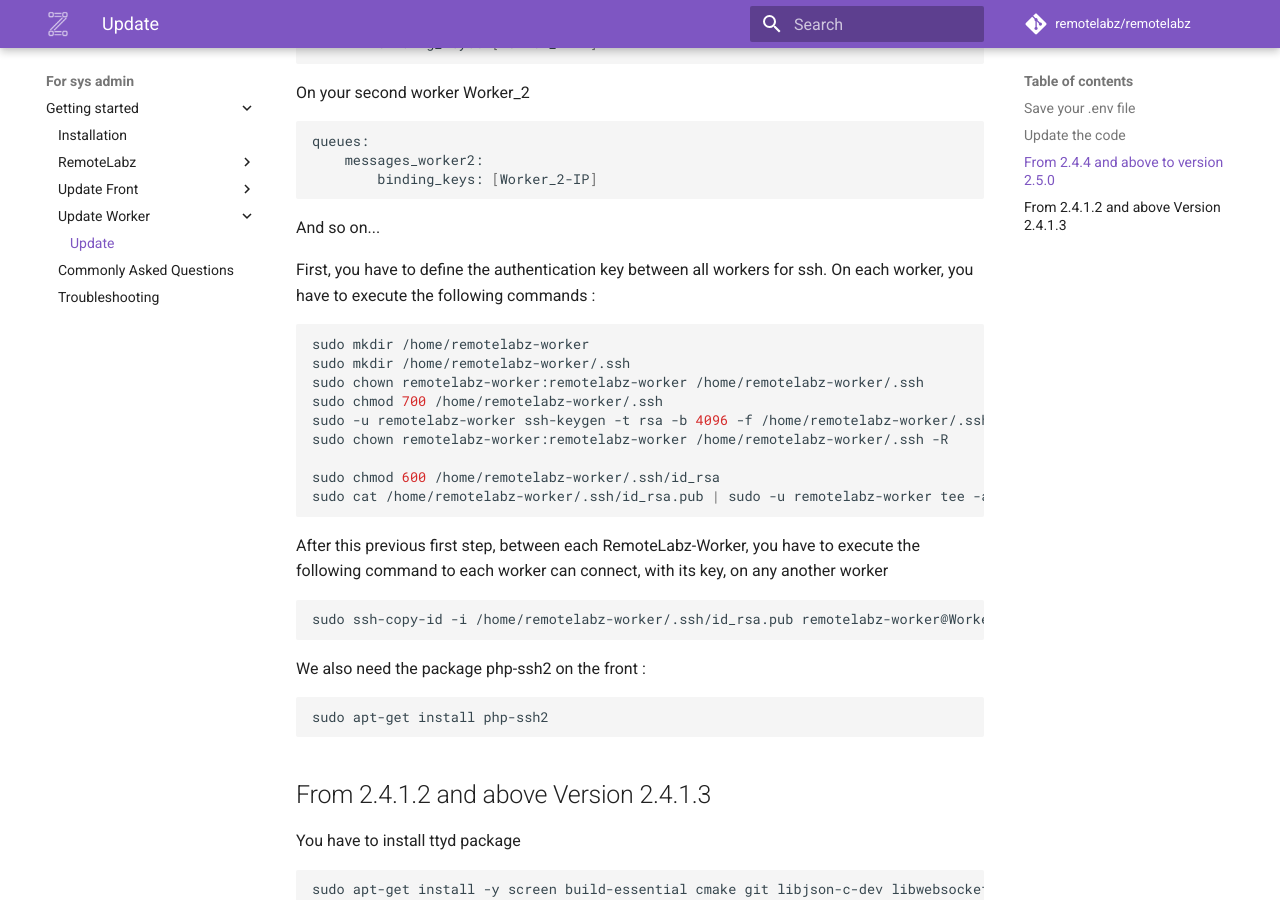
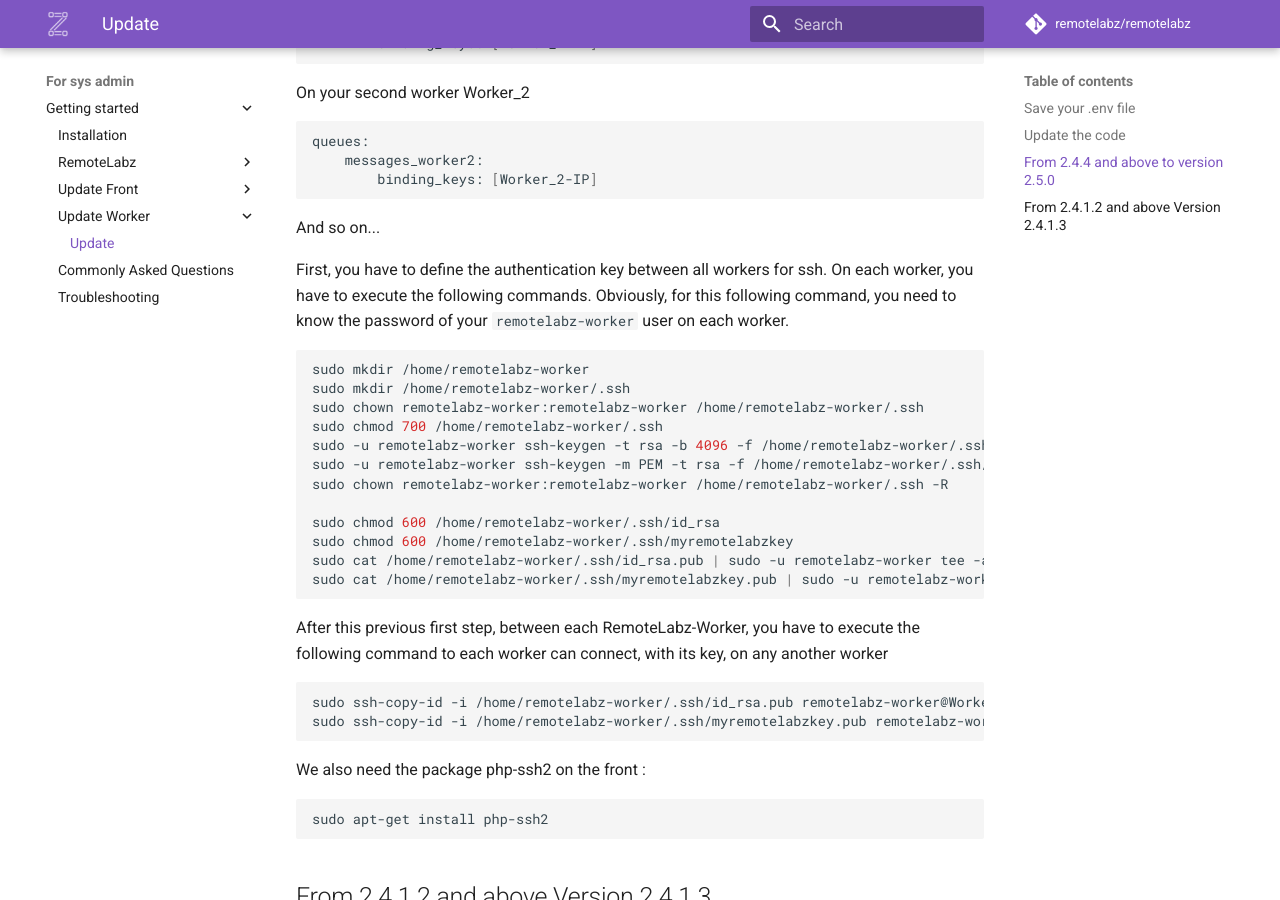
Before and after one commit to remotelabz/remotelabz-docs, an MkDocs documentation site: the page built from docs/administrators/getting-started/ubuntu-worker-update.md, in a window 1280 px wide and 900 px high, scrolled down 1371 px. Built offline with MkDocs 1.6.1 and Material for MkDocs 9.7.7, drawn with Linux system fonts in a browser that asks for light colours; comment, search, counter and statistics services are not loaded.

````diff
--- a/docs/administrators/getting-started/ubuntu-worker-update.md
+++ b/docs/administrators/getting-started/ubuntu-worker-update.md
@@ -62,7 +62,7 @@ queues:
 ```
 And so on...
 
-First, you have to define the authentication key between all workers for ssh. On each worker, you have to execute the following commands :
+First, you have to define the authentication key between all workers for ssh. On each worker, you have to execute the following commands. Obviously, for this following command, you need to know the password of your `remotelabz-worker` user on each worker.
 
 ```bash
 sudo mkdir /home/remotelabz-worker
@@ -70,15 +70,22 @@ sudo mkdir /home/remotelabz-worker/.ssh
 sudo chown remotelabz-worker:remotelabz-worker /home/remotelabz-worker/.ssh
 sudo chmod 700 /home/remotelabz-worker/.ssh
 sudo -u remotelabz-worker ssh-keygen -t rsa -b 4096 -f /home/remotelabz-worker/.ssh/id_rsa -N ""
+sudo -u remotelabz-worker ssh-keygen -m PEM -t rsa -f /home/remotelabz-worker/.ssh/myremotelabzkey
 sudo chown remotelabz-worker:remotelabz-worker /home/remotelabz-worker/.ssh -R
 
 sudo chmod 600 /home/remotelabz-worker/.ssh/id_rsa
+sudo chmod 600 /home/remotelabz-worker/.ssh/myremotelabzkey
 sudo cat /home/remotelabz-worker/.ssh/id_rsa.pub | sudo -u remotelabz-worker tee -a /home/remotelabz-worker/.ssh/authorized_keys
+sudo cat /home/remotelabz-worker/.ssh/myremotelabzkey.pub | sudo -u remotelabz-worker tee -a /home/remotelabz-worker/.ssh/authorized_keys
 ```
+
+
 
 After this previous first step, between each RemoteLabz-Worker, you have to execute the following command to each worker can connect, with its key, on any another worker
 ```bash
 sudo ssh-copy-id -i /home/remotelabz-worker/.ssh/id_rsa.pub remotelabz-worker@Worker_X-IP
+sudo ssh-copy-id -i /home/remotelabz-worker/.ssh/myremotelabzkey.pub remotelabz-worker@Worker_X-IP
+
 ```
 
 We also need the package php-ssh2 on the front :
````
Also changed, not shown: docs/administrators/getting-started/commonly-asked-questions.md (+1 -1 lines).
